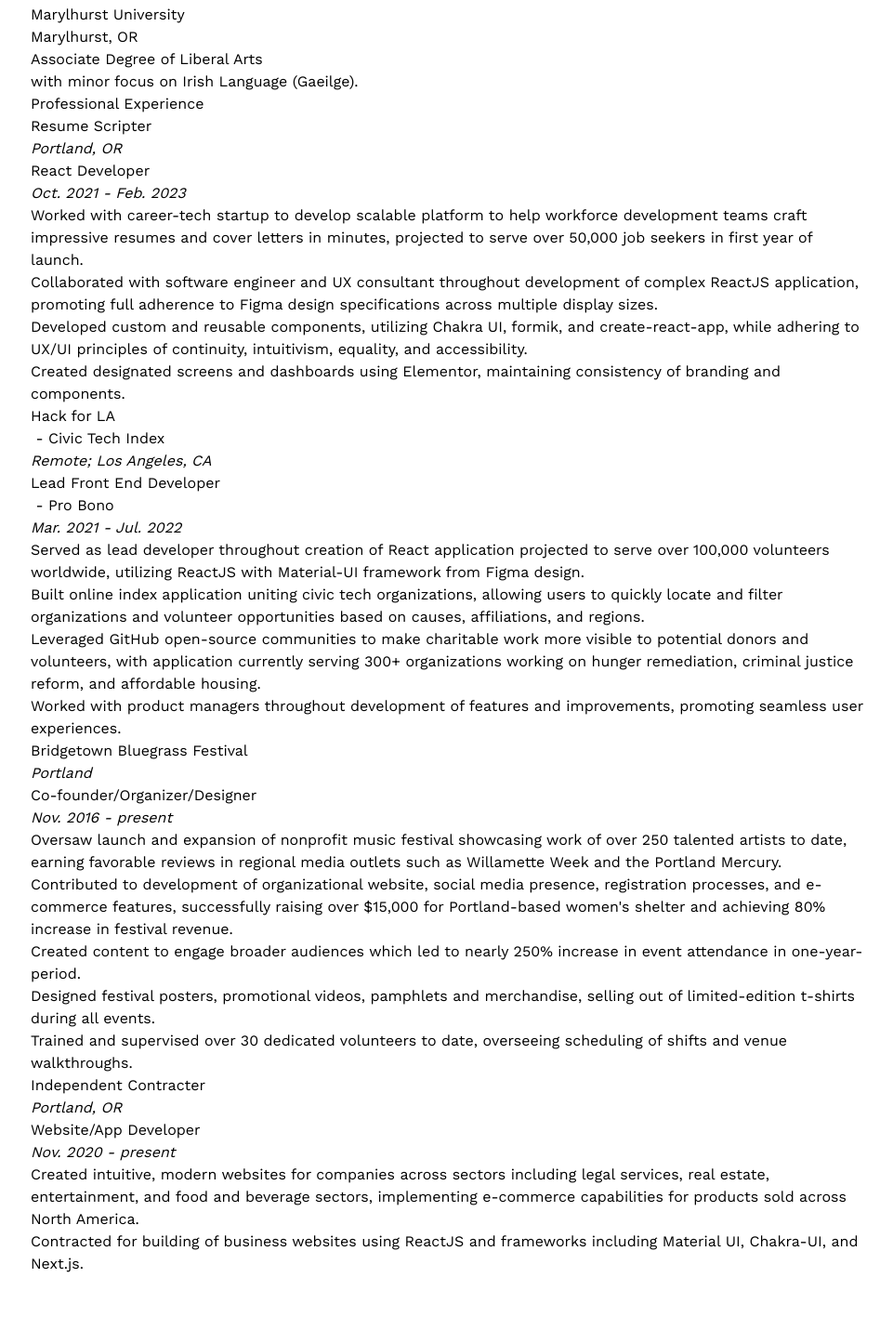
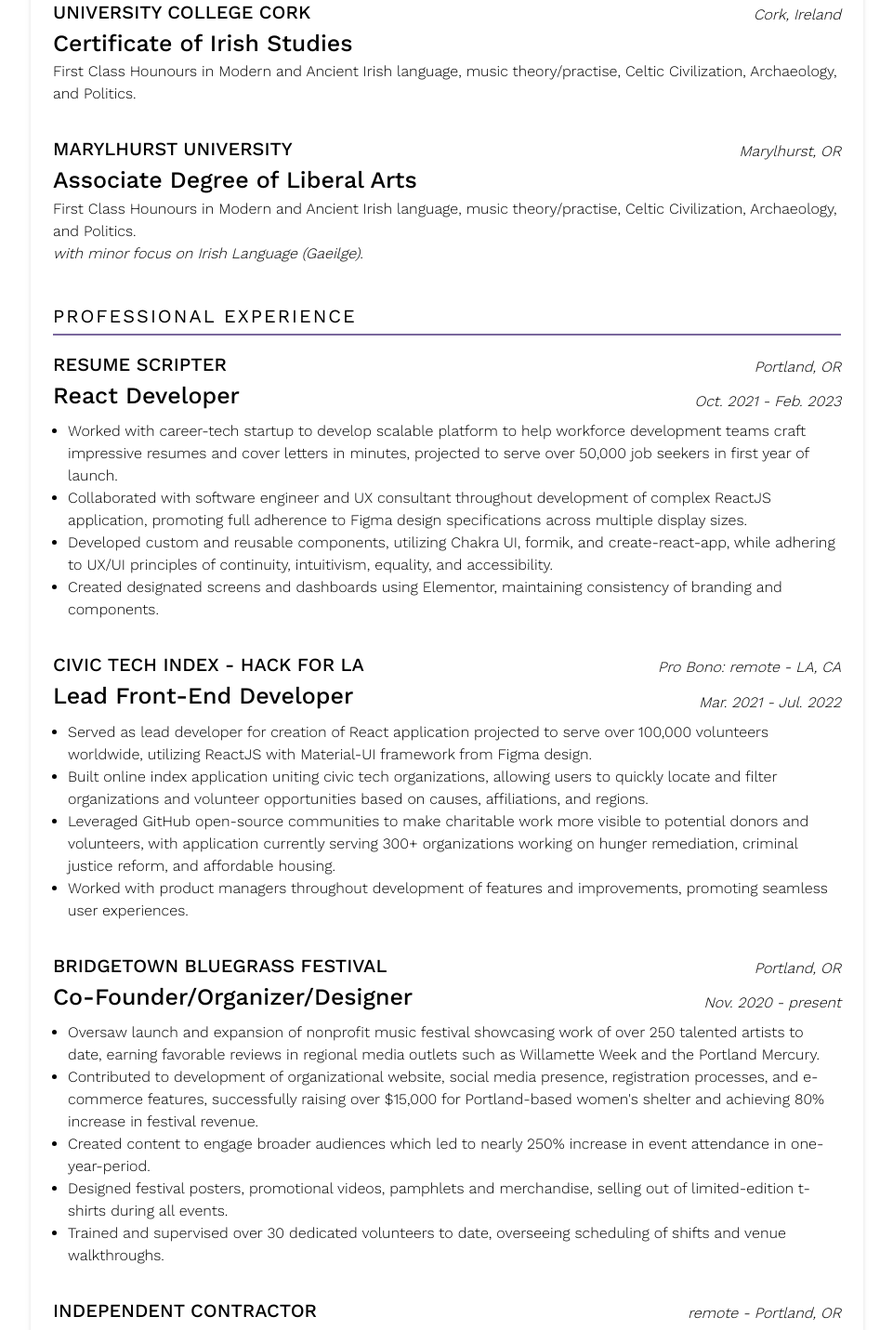
Before and after one commit to maxskewes/maxskewes.com, a Next.js app: page / in a window 1280 px wide. Shown: the part 1260-2691 px from the top of the page at 93% size, without its empty margins (319-1280 px from the left). Built offline with nearby package versions, Linux system fonts and the light colour scheme.

Commit message:
formatted resume - complete

```diff
--- a/app/components/SectionHeader.tsx
+++ b/app/components/SectionHeader.tsx
@@ -13,7 +13,11 @@
 const SectionHeader = ({ title }: SectionHeaderProps) => {
   return (
     <div className={josefin.className}>
-      <h2 className='mb-4 pt-12 font-semibold'>{title}</h2>
+      <h1 className='uppercase mb-2 pt-12 font-semibold'>{title}</h1>
+      <span className='pr-6 pb-6 border-t-4 border-violet'>
+        &nbsp;
+      </span>
+
     </div>
   );
 };
--- a/app/components/resume-cv.tsx
+++ b/app/components/resume-cv.tsx
@@ -7,8 +7,8 @@
 
 const CVSectionTitle = ({ title }: CVSectionTitleProps) => {
   return (
-    <div className='border-b-2 border-grey mb-2'>
-      <p className='text-2xl uppercase tracking-widest mb-2'>{title}</p>
+    <div className='border-b-2 border-grey mb-4'>
+      <p className='text-xl uppercase tracking-widest mb-1'>{title}</p>
     </div>
   );
 };
@@ -19,12 +19,16 @@
       <div>
         <div>
           <SectionHeader title={'Résumé'} />
-          <a href='/docs/resume.pdf' target='_blank'>
-            VIEW AS A PRINTABLE PDF
+          <a
+            href='/docs/resume.pdf'
+            target='_blank'
+            className='p-1 uppercase border border-grey text-grey rounded-md text-sm'
+          >
+            view as a printable PDF
           </a>
         </div>
 
-        <div className='mb-4'>
+        <div className='bg-white mt-2 p-6 drop-shadow-md'>
           <div className='flex justify-between items-start'>
             <div className='flex items-center'>
               <p className='text-5xl uppercase'>Max&nbsp;</p>
@@ -34,7 +38,7 @@
               {' '}
               <p className='text-5xl text-violet'>&nbsp;</p>
             </div>
-            <div className='flex flex-col text-right pl-40'>
+            <div className='flex flex-col text-right ml-38'>
               <a>e: maxskewes@gmail.com</a>
               <a>github.com/maxskewes</a>
               <a>Portland, OR 97215</a>
@@ -42,7 +46,7 @@
             </div>
           </div>
 
-          <div className='mb-8'>
+          <div className='mb-10'>
             <CVSectionTitle title={'Professional Summary'} />
             <p className='font-serif'>
               User-Centric React Developer with several years of experience contributing to design
@@ -55,13 +59,13 @@
             </p>
           </div>
 
-          <div>
+          <div className='mb-10'>
             <CVSectionTitle title={'Education & Training'} />
 
-            <div className='mb-2'>
+            <div className='mb-8'>
               <div className='flex justify-between items-end'>
                 <p className='uppercase font-medium text-xl'>University of Oregon</p>
-                <i className='font-light'>On Site at their NW Portland, OR Campus</i>
+                <i className='font-light '>On Site, NW Portland, OR Campus</i>
               </div>
               <p className='font-medium text-2xl'>Full Stack Coding Certificate</p>
               <p className='font-light '>
@@ -69,53 +73,48 @@
               </p>
             </div>
 
-            <div className='mb-2'>
+            <div className='mb-8'>
               <div className='flex justify-between items-end'>
-
                 <p className='uppercase font-medium text-xl'>University College Cork</p>
                 <i className='font-light'>Cork, Ireland</i>
-
               </div>
               <p className='font-medium text-2xl'>Certificate of Irish Studies</p>
               <p className='font-light '>
-              First Class Hounours in Modern and Ancient Irish language,
-                music theory/practise, Celtic Civilization, Archaeology, and Politics.
+                First Class Hounours in Modern and Ancient Irish language, music theory/practise,
+                Celtic Civilization, Archaeology, and Politics.
               </p>
             </div>
 
-
-
-            <div>
-              <div>
-                <h5>Marylhurst University</h5>
-                <p>Marylhurst, OR</p>
+            <div className='mb-2'>
+              <div className='flex justify-between items-end'>
+                <p className='uppercase font-medium text-xl'>Marylhurst University</p>
+                <i className='font-light'>Marylhurst, OR</i>
               </div>
-              <h6>Associate Degree of Liberal Arts</h6>
-              <p>with minor focus on Irish Language &#40;Gaeilge&#41;.</p>
+              <p className='font-medium text-2xl'>Associate Degree of Liberal Arts</p>
+              <p className='font-light'>
+                First Class Hounours in Modern and Ancient Irish language, music theory/practise,
+                Celtic Civilization, Archaeology, and Politics.
+              </p>
+              <i className='font-light'>with minor focus on Irish Language &#40;Gaeilge&#41;.</i>
             </div>
           </div>
 
-          <div>
-            <h5>Professional Experience</h5>
+          <div className='mb-10'>
+            <CVSectionTitle title={'Professional Experience'} />
 
-            <div>
-              <div>
-                <div>
-                  <h5>Resume Scripter</h5>
-                  <p>
-                    <i>Portland, OR</i>
-                  </p>
+            <div className='mb-8'>
+              <div className='mb-2'>
+                <div className='flex justify-between items-end'>
+                  <p className='uppercase font-medium text-xl'>Resume Scripter</p>
+                  <i className='font-light'>Portland, OR</i>
                 </div>
-                <div>
-                  <h5>React Developer</h5>
-                  <p>
-                    <i>Oct. 2021 - Feb. 2023</i>
-                  </p>
+                <div className='flex justify-between items-end'>
+                  <p className='font-medium text-2xl'>React Developer</p>
+                  <i className='font-light'>Oct. 2021 - Feb. 2023</i>
                 </div>
               </div>
-
-              <div>
-                <ul>
+              <div className='font-light'>
+                <ul className='list-disc pl-4'>
                   <li>
                     Worked with career-tech startup to develop scalable platform to help workforce
                     development teams craft impressive resumes and cover letters in minutes,
@@ -139,36 +138,23 @@
               </div>
             </div>
 
-            <div>
-              <div>
-                <div>
-                  <div>
-                    <h5>Hack for LA</h5>
-                    <h5>&nbsp;-&nbsp;Civic Tech Index</h5>
-                  </div>
-
-                  <p>
-                    <i>Remote; Los Angeles, CA</i>
-                  </p>
+            <div className='mb-8'>
+              <div className='mb-2'>
+                <div className='flex justify-between items-end'>
+                  <p className='uppercase font-medium text-xl'>Civic Tech Index - Hack for LA</p>
+                  <i className='font-light'>Pro Bono: remote - LA, CA</i>
                 </div>
-                <div>
-                  <div>
-                    <h5>Lead Front End Developer</h5>
-                    <h5>&nbsp;-&nbsp;Pro Bono</h5>
-                  </div>
-
-                  <p>
-                    <i>Mar. 2021 - Jul. 2022</i>
-                  </p>
+                <div className='flex justify-between items-end'>
+                  <p className='font-medium text-2xl'>Lead Front-End Developer</p>
+                  <i className='font-light'>Mar. 2021 - Jul. 2022</i>
                 </div>
               </div>
-
-              <div>
-                <ul>
+              <div className='font-light'>
+                <ul className='list-disc pl-4'>
                   <li>
-                    Served as lead developer throughout creation of React application projected to
-                    serve over 100,000 volunteers worldwide, utilizing ReactJS with Material-UI
-                    framework from Figma design.
+                    Served as lead developer for creation of React application projected to serve
+                    over 100,000 volunteers worldwide, utilizing ReactJS with Material-UI framework
+                    from Figma design.
                   </li>
                   <li>
                     Built online index application uniting civic tech organizations, allowing users
@@ -189,26 +175,19 @@
               </div>
             </div>
 
-            <div>
-              <div>
-                <div>
-                  <h5>Bridgetown Bluegrass Festival</h5>
-
-                  <p>
-                    <i>Portland</i>
-                  </p>
+            <div className='mb-8'>
+              <div className='mb-2'>
+                <div className='flex justify-between items-end'>
+                  <p className='uppercase font-medium text-xl'>Bridgetown Bluegrass Festival</p>
+                  <i className='font-light'>Portland, OR</i>
                 </div>
-                <div>
-                  <h5>Co-founder/Organizer/Designer</h5>
-
-                  <p>
-                    <i>Nov. 2016 - present</i>
-                  </p>
+                <div className='flex justify-between items-end'>
+                  <p className='font-medium text-2xl'>Co-Founder/Organizer/Designer</p>
+                  <i className='font-light'>Nov. 2020 - present</i>
                 </div>
               </div>
-
-              <div>
-                <ul>
+              <div className='font-light'>
+                <ul className='list-disc pl-4'>
                   <li>
                     Oversaw launch and expansion of nonprofit music festival showcasing work of over
                     250 talented artists to date, earning favorable reviews in regional media
@@ -236,24 +215,19 @@
               </div>
             </div>
 
-            <div>
-              <div>
-                <div>
-                  <h5>Independent Contracter</h5>
-                  <p>
-                    <i>Portland, OR</i>
-                  </p>
+            <div className='mb-8'>
+              <div className='mb-2'>
+                <div className='flex justify-between items-end'>
+                  <p className='uppercase font-medium text-xl'>Independent Contractor</p>
+                  <i className='font-light'>remote - Portland, OR</i>
                 </div>
-                <div>
-                  <h5>Website/App Developer</h5>
-                  <p>
-                    <i>Nov. 2020 - present</i>
-                  </p>
+                <div className='flex justify-between items-end'>
+                  <p className='font-medium text-2xl'>Website/App Developer</p>
+                  <i className='font-light'>Nov. 2020 - present</i>
                 </div>
               </div>
-
-              <div>
-                <ul>
+              <div className='font-light'>
+                <ul className='list-disc pl-4'>
                   <li>
                     Created intuitive, modern websites for companies across sectors including legal
                     services, real estate, entertainment, and food and beverage sectors,
```
